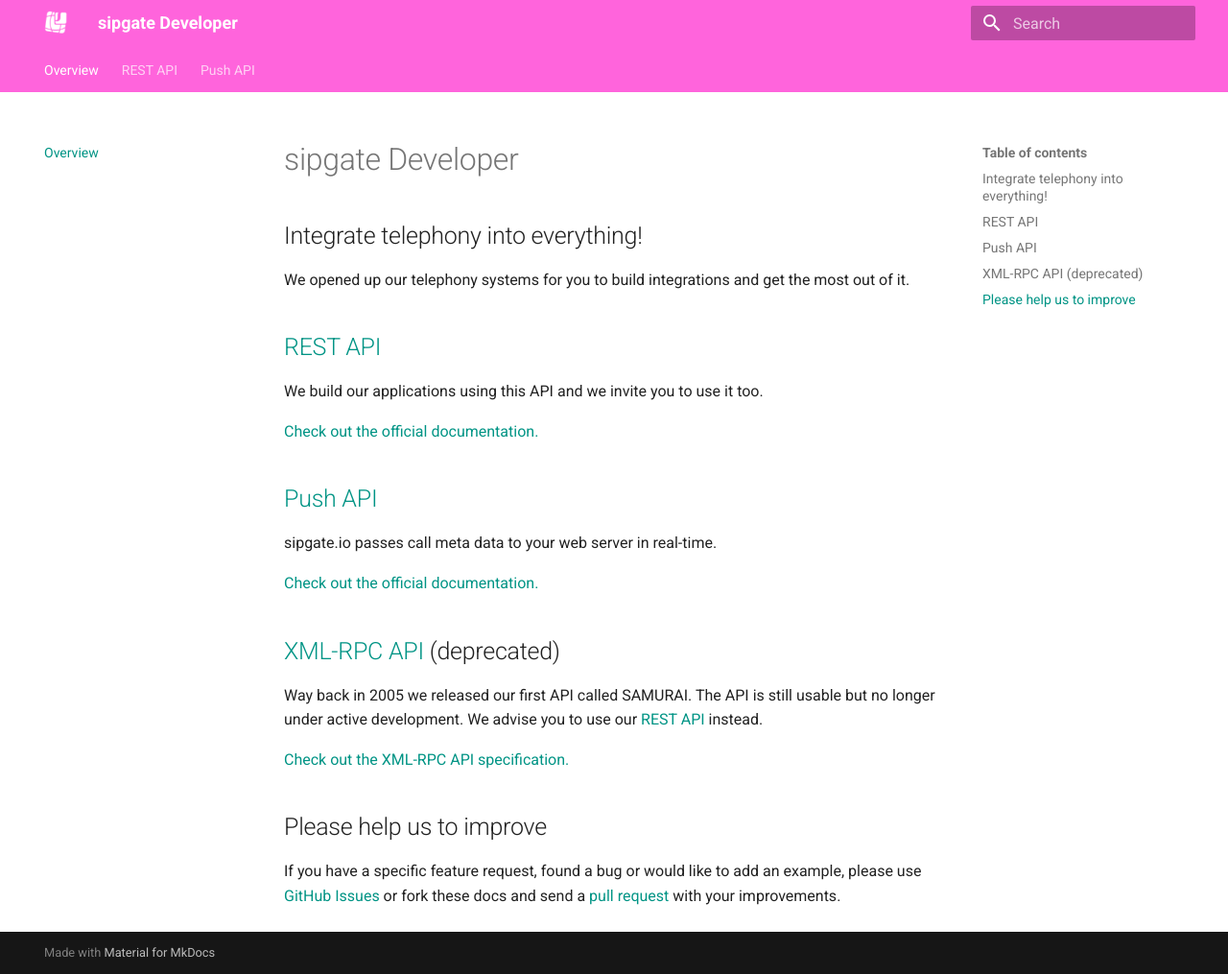
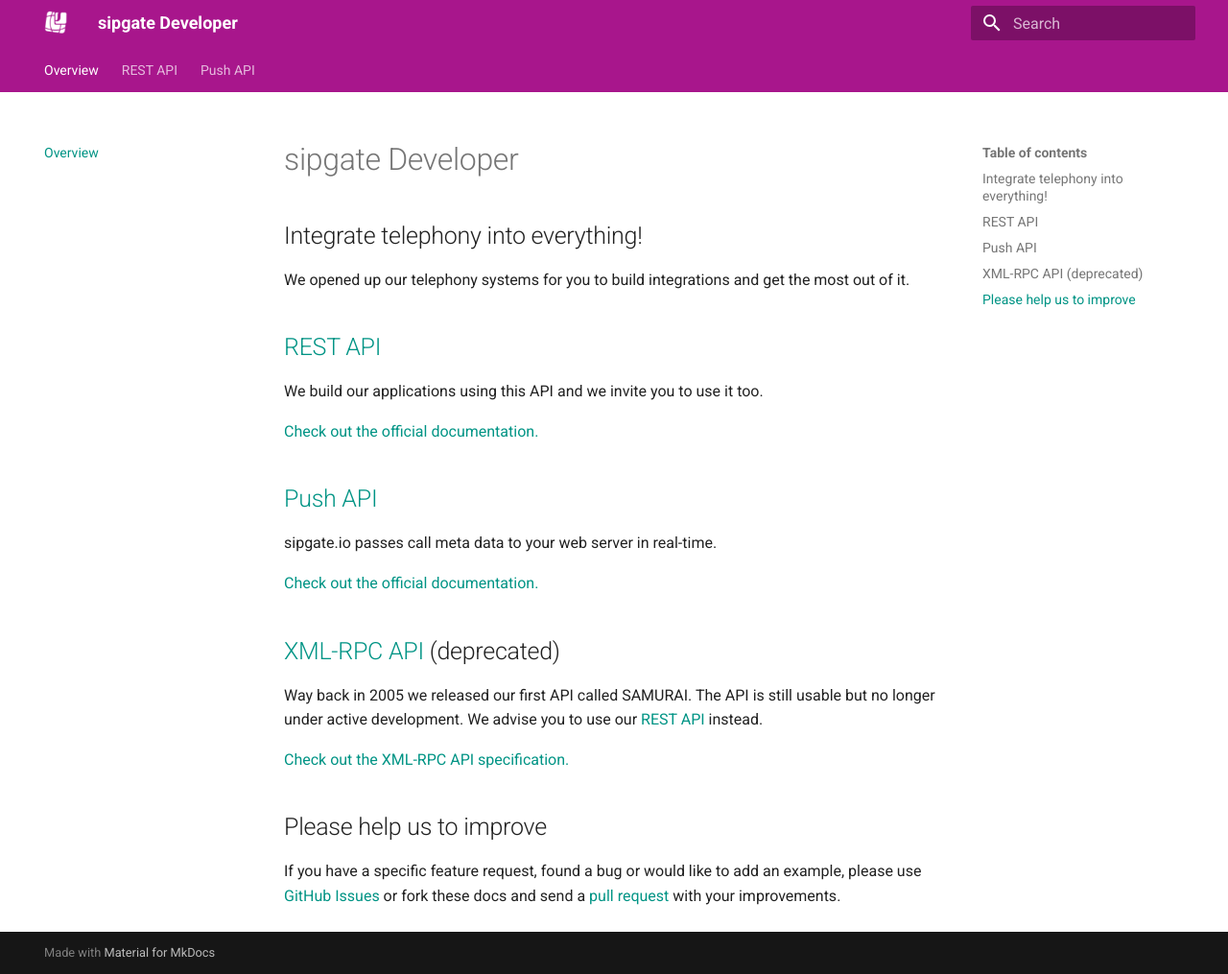
Before and after one commit to sipgate/docs, an MkDocs documentation site: the page built from docs/index.md, in a window 1280 px wide and 1015 px high. Shown: the whole window at 96% size. Built offline with MkDocs 1.6.1 and Material for MkDocs 9.7.7, drawn with Linux system fonts in a browser that asks for light colours; old or Windows-style settings are respelled for this version of MkDocs.

Commit message:
Use dark pink for header bg color

```diff
--- a/docs/css/extra.css
+++ b/docs/css/extra.css
@@ -1,3 +1,3 @@
 .md-header, .md-hero, .md-tabs {
-  background: #ff64dc!important;
+  background: #a8168c!important;
 }
```
